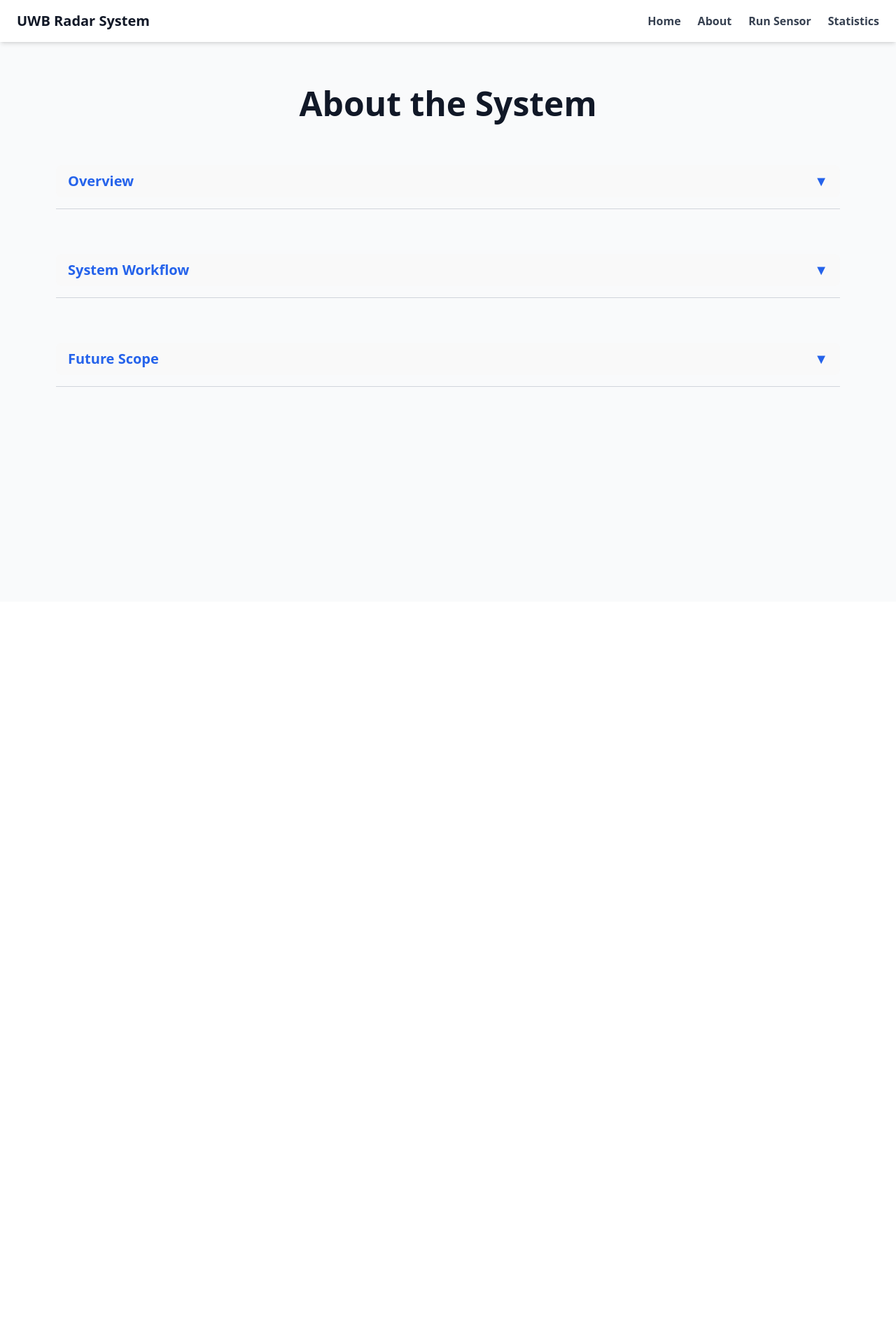
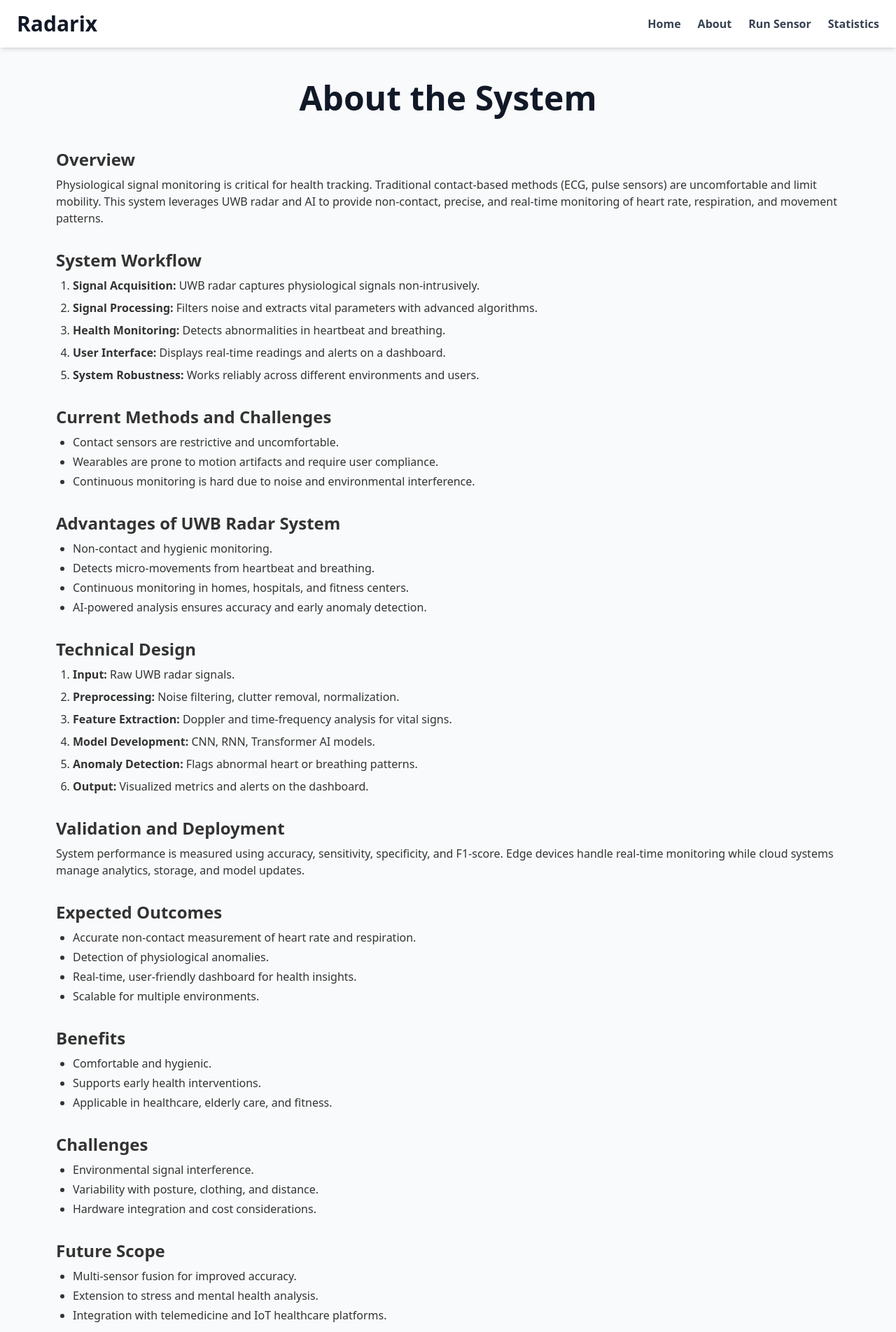
Before and after one commit to nikhil-0503/RespirationHealth, a React (Vite) app in the folder gpp-project/: page /about in a window 1280 px wide. Shown: the top 1904 px of the page at 70% size. Before the commit the page ends 860 px from the top, so only its background shows below. Built offline with nearby package versions, Linux system fonts and the light colour scheme.

Commit message:
Made minimal changes to content in the files

```diff
--- a/gpp-project/src/components/Navbar.jsx
+++ b/gpp-project/src/components/Navbar.jsx
@@ -4,7 +4,7 @@ function Navbar() {
   return (
     <nav className="bg-white shadow-md sticky top-0 z-50">
       <div className="max-w-7xl mx-auto px-6 py-4 flex justify-between items-center">
-        <div className="text-xl font-bold text-gray-900">UWB Radar System</div>
+        <div className="text-3xl md:text-3xl font-extrabold text-gray-900">Radarix</div>
         <div className="space-x-6">
           <Link to="/" className="text-gray-700 hover:text-gray-900 font-semibold">Home</Link>
           <Link to="/about" className="text-gray-700 hover:text-gray-900 font-semibold">About</Link>
--- a/gpp-project/src/pages/About.jsx
+++ b/gpp-project/src/pages/About.jsx
@@ -1,39 +1,113 @@
-import Section from "../components/Section";
-
 function About() {
   return (
-    <div className="w-screen min-h-screen px-6 md:px-20 py-16 bg-gray-50">
+    <div className="w-full min-h-screen bg-gray-50 px-6 md:px-12 lg:px-20 py-12 flex flex-col">
       <h1 className="text-4xl md:text-5xl text-center font-bold mb-12 text-gray-900">
         About the System
       </h1>
 
-      <main className="max-w-6xl mx-auto space-y-12">
-        <Section title="Overview">
-          <p className="text-lg md:text-xl text-gray-700 leading-relaxed">
+      <main className="w-full flex-1 space-y-8">
+
+        <section>
+          <h2 className="text-2xl font-semibold mb-2">Overview</h2>
+          <p>
             Physiological signal monitoring is critical for health tracking. Traditional contact-based methods
             (ECG, pulse sensors) are uncomfortable and limit mobility. This system leverages UWB radar and AI
             to provide non-contact, precise, and real-time monitoring of heart rate, respiration, and movement
             patterns.
           </p>
-        </Section>
+        </section>
 
-        <Section title="System Workflow">
-          <ol className="list-decimal pl-6 space-y-3 text-gray-700 text-lg md:text-xl leading-relaxed">
+        <section>
+          <h2 className="text-2xl font-semibold mb-2">System Workflow</h2>
+          <ol className="list-decimal pl-6 space-y-2">
             <li><strong>Signal Acquisition:</strong> UWB radar captures physiological signals non-intrusively.</li>
             <li><strong>Signal Processing:</strong> Filters noise and extracts vital parameters with advanced algorithms.</li>
             <li><strong>Health Monitoring:</strong> Detects abnormalities in heartbeat and breathing.</li>
             <li><strong>User Interface:</strong> Displays real-time readings and alerts on a dashboard.</li>
             <li><strong>System Robustness:</strong> Works reliably across different environments and users.</li>
           </ol>
-        </Section>
+        </section>
 
-        <Section title="Future Scope">
-          <ul className="list-disc pl-6 space-y-2 text-gray-700 text-lg md:text-xl leading-relaxed">
+        <section>
+          <h2 className="text-2xl font-semibold mb-2">Current Methods and Challenges</h2>
+          <ul className="list-disc pl-6 space-y-1">
+            <li>Contact sensors are restrictive and uncomfortable.</li>
+            <li>Wearables are prone to motion artifacts and require user compliance.</li>
+            <li>Continuous monitoring is hard due to noise and environmental interference.</li>
+          </ul>
+        </section>
+
+        <section>
+          <h2 className="text-2xl font-semibold mb-2">Advantages of UWB Radar System</h2>
+          <ul className="list-disc pl-6 space-y-1">
+            <li>Non-contact and hygienic monitoring.</li>
+            <li>Detects micro-movements from heartbeat and breathing.</li>
+            <li>Continuous monitoring in homes, hospitals, and fitness centers.</li>
+            <li>AI-powered analysis ensures accuracy and early anomaly detection.</li>
+          </ul>
+        </section>
+
+        <section>
+          <h2 className="text-2xl font-semibold mb-2">Technical Design</h2>
+          <ol className="list-decimal pl-6 space-y-2">
+            <li><strong>Input:</strong> Raw UWB radar signals.</li>
+            <li><strong>Preprocessing:</strong> Noise filtering, clutter removal, normalization.</li>
+            <li><strong>Feature Extraction:</strong> Doppler and time-frequency analysis for vital signs.</li>
+            <li><strong>Model Development:</strong> CNN, RNN, Transformer AI models.</li>
+            <li><strong>Anomaly Detection:</strong> Flags abnormal heart or breathing patterns.</li>
+            <li><strong>Output:</strong> Visualized metrics and alerts on the dashboard.</li>
+          </ol>
+        </section>
+
+        <section>
+          <h2 className="text-2xl font-semibold mb-2">Validation and Deployment</h2>
+          <p>
+            System performance is measured using accuracy, sensitivity, specificity, and F1-score. Edge devices
+            handle real-time monitoring while cloud systems manage analytics, storage, and model updates.
+          </p>
+        </section>
+
+        <section>
+          <h2 className="text-2xl font-semibold mb-2">Expected Outcomes</h2>
+          <ul className="list-disc pl-6 space-y-1">
+            <li>Accurate non-contact measurement of heart rate and respiration.</li>
+            <li>Detection of physiological anomalies.</li>
+            <li>Real-time, user-friendly dashboard for health insights.</li>
+            <li>Scalable for multiple environments.</li>
+          </ul>
+        </section>
+
+        <section>
+          <h2 className="text-2xl font-semibold mb-2">Benefits</h2>
+          <ul className="list-disc pl-6 space-y-1">
+            <li>Comfortable and hygienic.</li>
+            <li>Supports early health interventions.</li>
+            <li>Applicable in healthcare, elderly care, and fitness.</li>
+          </ul>
+        </section>
+
+        <section>
+          <h2 className="text-2xl font-semibold mb-2">Challenges</h2>
+          <ul className="list-disc pl-6 space-y-1">
+            <li>Environmental signal interference.</li>
+            <li>Variability with posture, clothing, and distance.</li>
+            <li>Hardware integration and cost considerations.</li>
+          </ul>
+        </section>
+
+        <section>
+          <h2 className="text-2xl font-semibold mb-2">Future Scope</h2>
+          <ul className="list-disc pl-6 space-y-1">
             <li>Multi-sensor fusion for improved accuracy.</li>
             <li>Extension to stress and mental health analysis.</li>
             <li>Integration with telemedicine and IoT healthcare platforms.</li>
           </ul>
-        </Section>
+          <p className="mt-2">
+            UWB radar with AI enables accurate, continuous, and non-contact physiological monitoring,
+            bridging comfort and precision for next-generation health solutions.
+          </p>
+        </section>
+
       </main>
     </div>
   );
--- a/gpp-project/src/pages/Home.jsx
+++ b/gpp-project/src/pages/Home.jsx
@@ -1,8 +1,13 @@
 function Home() {
   return (
-    <div className="flex flex-col justify-center items-center text-center w-screen min-h-screen bg-gradient-to-b from-gray-50 to-white">
-      <h1 className="text-5xl md:text-6xl font-bold text-gray-900 mb-6">UWB Radar Physiological Monitoring</h1>
-      <p className="text-xl md:text-2xl text-gray-700">Use the navigation bar to explore the system features.</p>
+    <div className="flex flex-col justify-center items-center text-center w-screen min-h-screen bg-gradient-to-b from-gray-50 to-white px-4">
+      <h1 className="text-6xl md:text-7xl font-extrabold text-gray-900 mb-4">Radarix</h1>
+      <h2 className="text-2xl md:text-3xl font-medium text-gray-700 mb-6">
+        UWB Radar Based System For Physiological Signals
+      </h2>
+      <p className="text-lg md:text-xl text-gray-600">
+        Use the navigation bar to explore the system features.
+      </p>
     </div>
   );
 }
```
